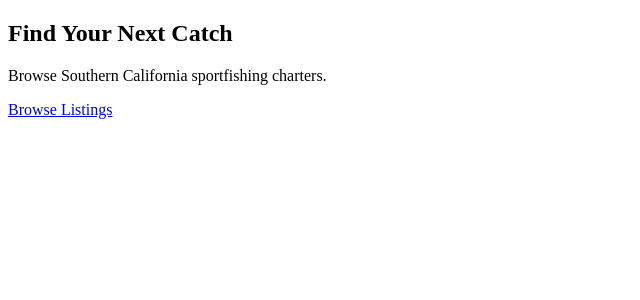
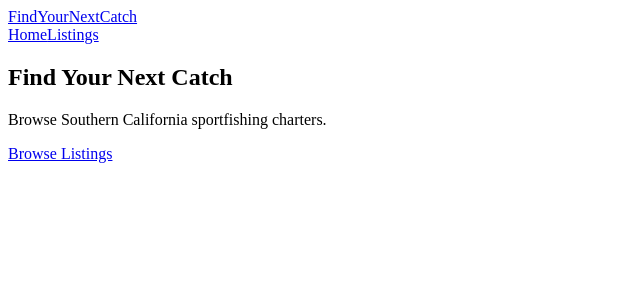
Before and after one commit to waveryder48/Find-Your-Next-Catch, a Next.js app: page / in a window 1280 px wide. Shown: the top 300 px of the page, without its empty margins (0-640 px from the left). Built offline with nearby package versions, Linux system fonts and the light colour scheme.

Commit message:
Add root layout and fix route to /listing

```diff
--- /dev/null
+++ b/src/app/globals.css
@@ -0,0 +1,4 @@
+/* If you're using Tailwind, keep your directives here. Otherwise leave empty. */
+/* @tailwind base;
+@tailwind components;
+@tailwind utilities; */
--- /dev/null
+++ b/src/app/layout.tsx
@@ -0,0 +1,27 @@
+import "./globals.css";
+import Link from "next/link";
+import type { Metadata } from "next";
+
+export const metadata: Metadata = {
+    title: "Find Your Next Catch",
+    description: "Browse Southern California sportfishing charters.",
+};
+
+export default function RootLayout({ children }: { children: React.ReactNode }) {
+    return (
+        <html lang="en">
+            <body className="min-h-screen bg-white antialiased">
+                <header className="border-b">
+                    <div className="mx-auto max-w-6xl px-4 py-3 flex items-center gap-6">
+                        <Link href="/" className="font-semibold">FindYourNextCatch</Link>
+                        <nav className="flex items-center gap-4 text-sm">
+                            <Link href="/">Home</Link>
+                            <Link href="/listing">Listings</Link> {/* singular since that's your working route */}
+                        </nav>
+                    </div>
+                </header>
+                <main className="mx-auto max-w-6xl px-4 py-6">{children}</main>
+            </body>
+        </html>
+    );
+}
```
